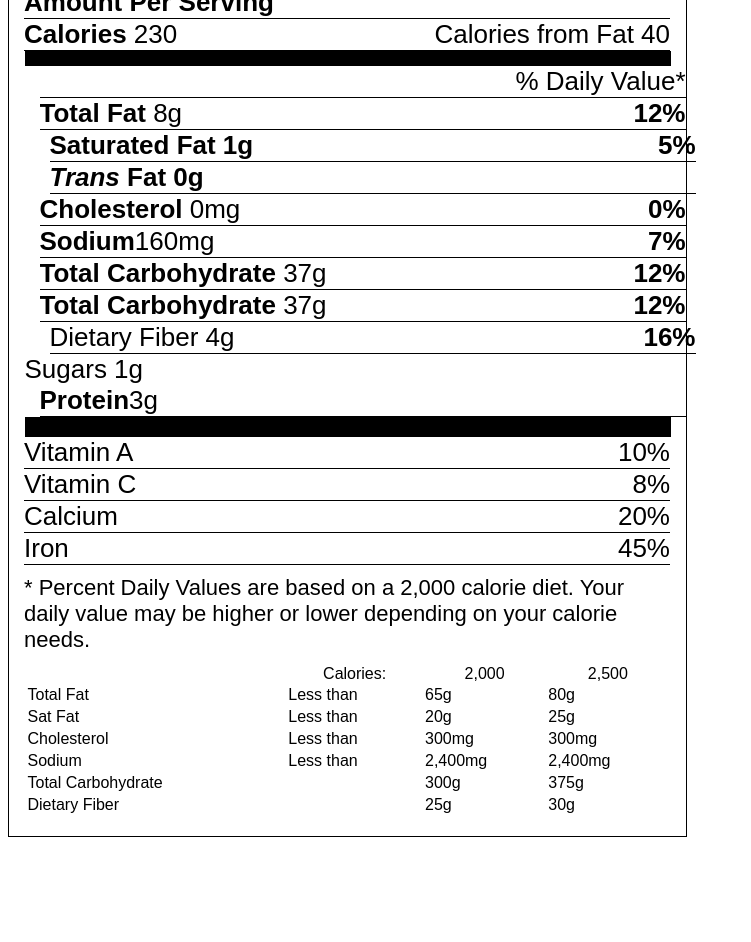
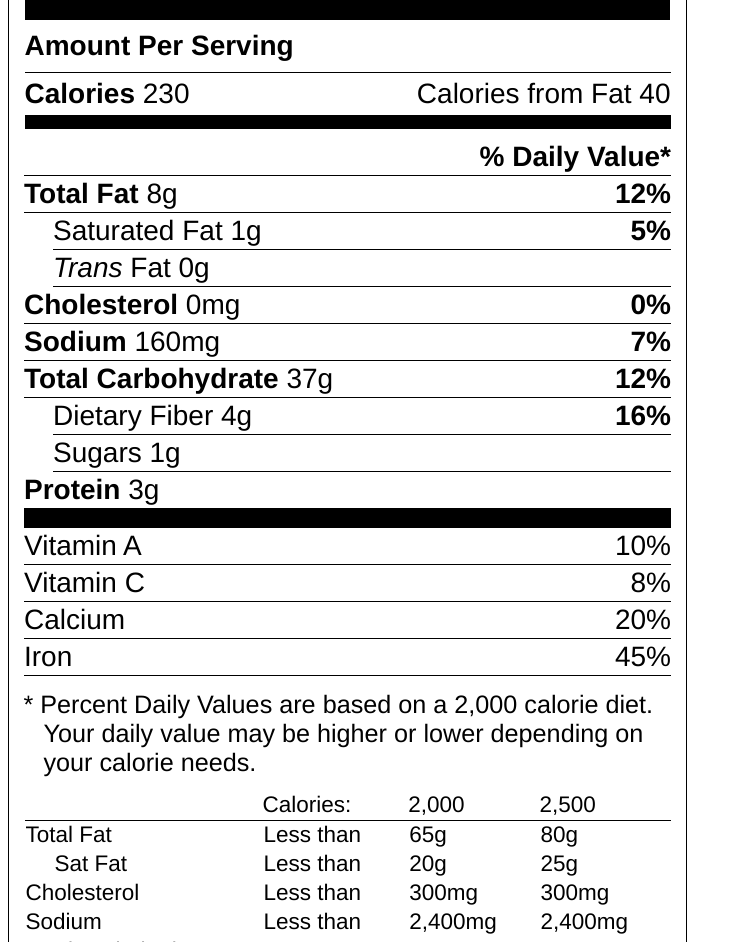
Before and after one commit to The-Marcy-Lab-School/nutrition-facts, a plain HTML site: page fellow-submissions/carmen-salas/index.html in a window 1280 px wide. Shown: the part 163-1105 px from the top of the page, without its empty margins (0-751 px from the left). Before the commit the page ends 1008 px from the top, so only its background shows below. Drawn offline with Linux system fonts and the light colour scheme.

Commit message:
final changes

```diff
--- a/fellow-submissions/carmen-salas/index.html
+++ b/fellow-submissions/carmen-salas/index.html
@@ -29,7 +29,7 @@
     <!--THIRD SECTION-->
     <main>
         <dl>
-          <dd>% Daily Value*</dd>
+          <dd><b>% Daily Value*</b></dd>
         </dl>
 
         <dl>
@@ -38,12 +38,12 @@
         </dl>
 
         <dl class="tab">
-          <dt><b>Saturated Fat 1g</b></dt>
+          <dt>Saturated Fat 1g</dt>
           <dd><b>5%</b></dd>
         </dl>
 
         <dl class="tab">
-          <dt><b><em>Trans</em> Fat 0g</b></dt>
+          <dt><em>Trans</em> Fat 0g</dt>
         </dl>
 
         <dl>
@@ -52,7 +52,7 @@
         </dl>
 
         <dl>
-          <dt><b>Sodium</b>160mg</dt>
+          <dt><b>Sodium</b> 160mg</dt>
           <dd><b>7%</b></dd>
         </dl>
 
@@ -61,25 +61,22 @@
           <dd><b>12%</b></dd>
         </dl>
 
-        <dl>
-          <dt><b>Total Carbohydrate</b> 37g</dt>
-          <dd><b>12%</b></dd>
-        </dl>
 
         <dl class="tab">
           <dt>Dietary Fiber 4g</dt>
           <dd><b>16%</b></dd>
         </dl>
 
-        <dlclass="tab">
+        <dl class="tab">
           <dt>Sugars 1g</dt>
         </dl>
+
         <dl>
-          <dt><b>Protein</b>3g</dt>
+          <dt><b>Protein </b>3g</dt>
         </dl>
       </main>
 
-
+      <section>
           <!--FOURTH SECTION-->
           <dl>
             <dt>Vitamin A</dt>
@@ -99,10 +96,15 @@
             <dt>Iron</dt>
             <dd>45%</dd>
           </dl>
-          <section>
-            <p>* Percent Daily Values are based on a 2,000 calorie diet. Your daily value may be higher or lower depending on your calorie needs.</p>
-          </section>
+
+
+      </section>
+
       <table>
+        <caption>
+          * Percent Daily Values are based on a 2,000 calorie diet. Your daily value may be higher or lower depending on your calorie needs.
+        </caption>
+
           <thead>
             <tr>
               <th></th>
@@ -121,7 +123,7 @@
             </tr>
 
             <tr>
-              <td>Sat Fat</td>
+              <th>Sat Fat</th>
               <td>Less than</td>
               <td>20g</td>
               <td>25g</td>
@@ -149,7 +151,7 @@
             </tr>
 
             <tr>
-              <td>Dietary Fiber</td>
+              <th>Dietary Fiber</th>
               <td></td>
               <td>25g</td>
               <td>30g</td>
--- a/fellow-submissions/carmen-salas/style.css
+++ b/fellow-submissions/carmen-salas/style.css
@@ -1,75 +1,115 @@
 body{
    width:677px;
-   height:990px;
+   height:1164px;
    border:1.5px solid black;
-   font-family: Arial;
+   font-family:Helvetica, Arial, sans-serif;
 }
 
 h1{
    font-size:56px;
    width:677px;
    font-family: Helvetica;
-   margin:10px 0 0 15px ;
+   margin:0;
 }
 
 header{
+    padding-top:10px;
+    padding-bottom:5px;
     border-bottom:30px solid;
+    width:645px;
+    margin:auto;
+}
+
+article{
+
+    width:647px;
+    margin:auto;
+    margin-bottom: 10px;
+}
+
+article dl:last-child{
+     border-bottom:14px solid;
+}
+
+article dl{
+    width:646px;
+    margin:auto;
+    padding:10px 0px;
+    font-size:28px;
+
+}
+
+article dl:nth-child(2){
+    padding:5px 0;
+}
+
+p{
+    font-size:28px;
+   padding:0;
+   margin:0;
+}
+
+main dl{
+    padding:2px 0;
+    /*color:red;*/
+    font-size:28px;
+
+}
+
+main dt{
+    width:400px;
 }
 
 
-h2{
-    text-align:right;
-   font-size:26px;
-   float:right;
-   margin:7px 15px 1px 0;
+main dl:last-child{
+    border-bottom: 20px solid;
+
+
 }
 
-p{
-   padding:0;
-   margin:0;
+.tab{
+    margin-left:44px;
 }
 
 body{
     font: Helvetica, Arial, sans-serif;
 }
 main{
-    width:646px;
     margin:auto;
-    border-top:15px solid;
-    border-bottom: 20px solid;
 }
 
 dl{
     overflow:hidden;
     margin:0 15px;
-    width:646px;
-    font-size:26px;
     border-bottom:1px solid;
 }
 dt{
-    font-size:26px;
+    /*font-size:26px;*/
     float: left;
 }
 
 dd{
     float:right;
-    font-size:26px;
+    /*font-size:26px;*/
 }
 section{
-    margin:0 15px;
-    width:646px;
-    padding-top:10px;
-    padding-bottom:10px;
-    font-size:22px;
+    font-size:28px;
 }
 
-main table{
-    color:black;
-    margin:auto;
-    width:646px;
-    font-size:18px;
+section dl{
+    padding:2px 0;
 }
 
+
+ul {
+  list-style-type: none;
+}
+li::before {
+  content: "*";
+  margin-right:0;
+  position: relative;
+  top: -0.25em;
+}
 th{
     padding:0;
     font-weight:normal;
@@ -81,12 +121,33 @@ aside{
     width:646px;
 }
 
-.tab{
-    margin-left:25px;
-    font-size:26px;
+caption{
+    font-size:25.2px;
+    padding: 14px 0 14px 19px;
+    text-indent: -20px;
+    text-align: left;
 }
+thead tr th{
+    text-align:left;
+    border-bottom: 1px solid;
 
+}
 table{
     width:646px;
     margin:auto;
+    font-size: 22.5px;
+    border-collapse: collapse;
 }
+
+table tr{
+    font-size:22.5px;
+    height:29px;
+}
+
+tr td:nth-child(1){
+    width:236px;
+}
+tbody th{
+    text-align: left;
+    text-indent:30px;
+}
```
